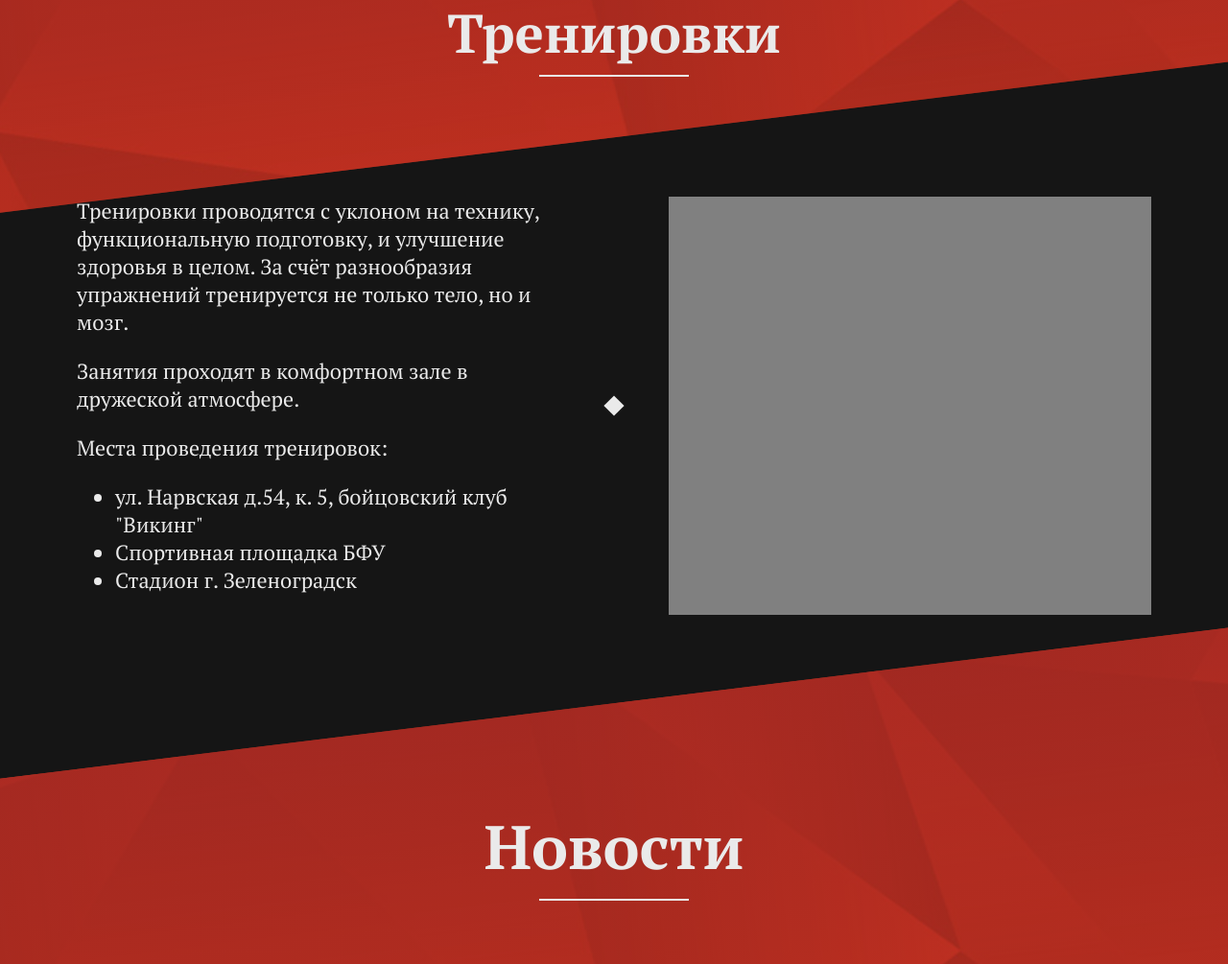
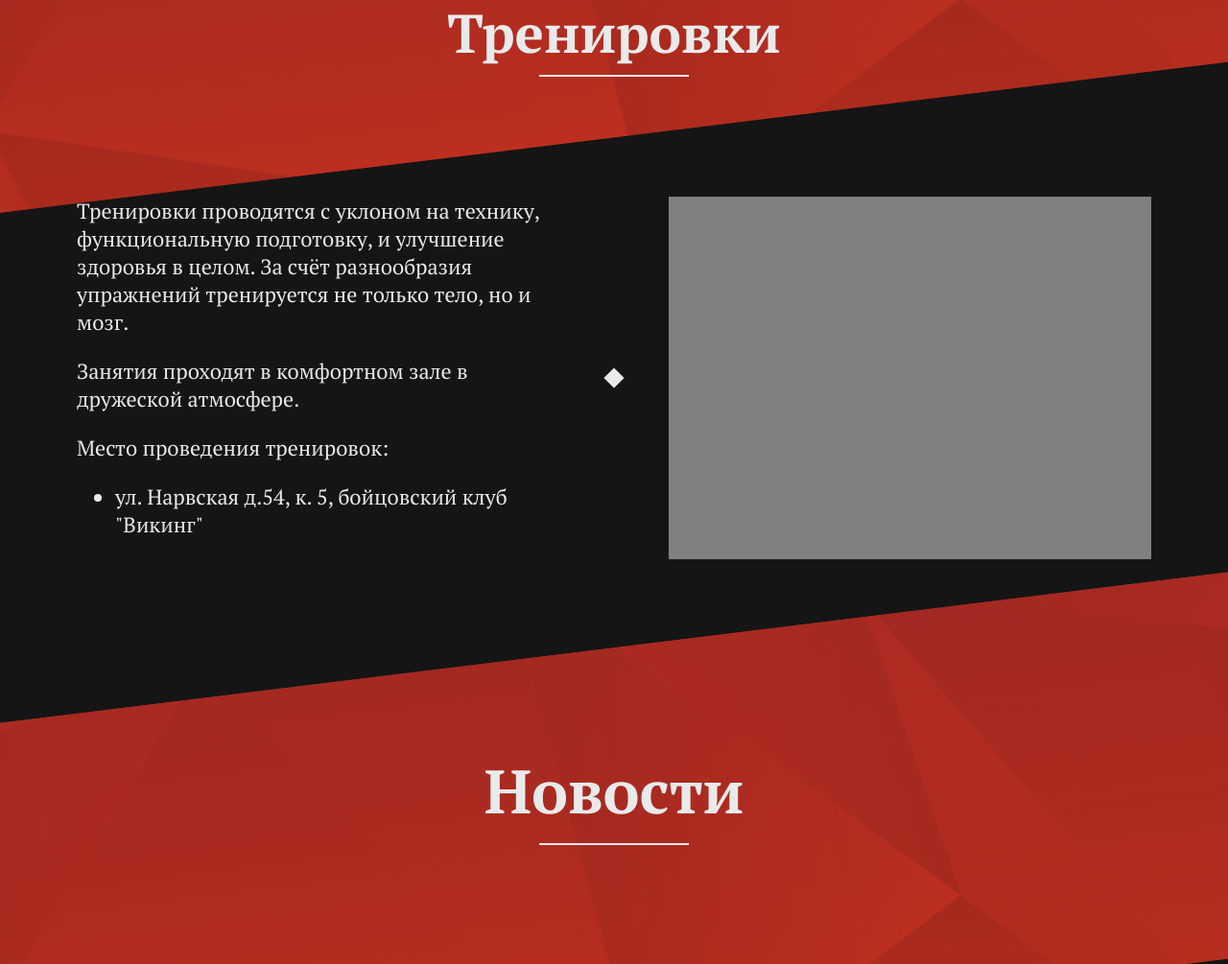
Before and after one commit to alisabox/aleksandrbelov.ru, a plain HTML site: page index.html in a window 1280 px wide. Shown: the part 785-1790 px from the top of the page at 96% size. Drawn offline with nearby package versions, Linux system fonts and the light colour scheme.

Commit message:
#20 delete summer place

```diff
--- a/index.html
+++ b/index.html
@@ -141,11 +141,9 @@
               Занятия проходят в комфортном зале в дружеской атмосфере.
             </p>
             <p>
-              <p>Места проведения тренировок:</p>
+              <p>Место проведения тренировок:</p>
               <ul>
                 <li>ул. Нарвская д.54, к. 5, бойцовский клуб "Викинг"</li>
-                <li>Спортивная площадка БФУ</li>
-                <li>Стадион г. Зеленоградск</li>
               </ul>
             </p>
           </div>
```
